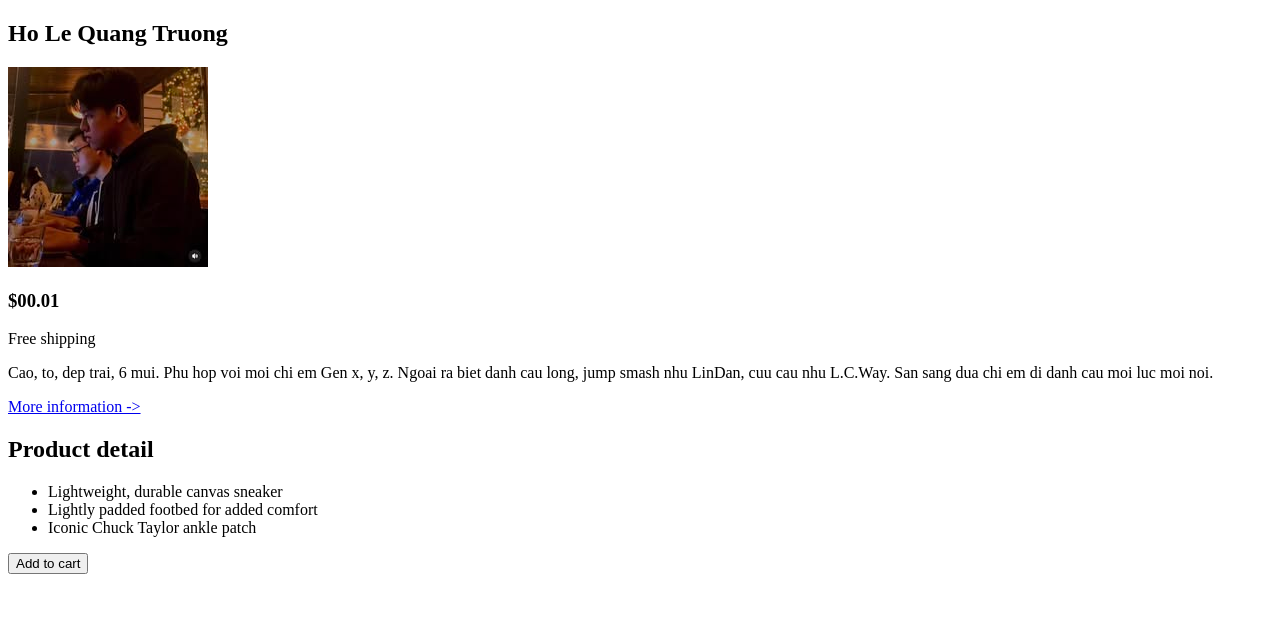
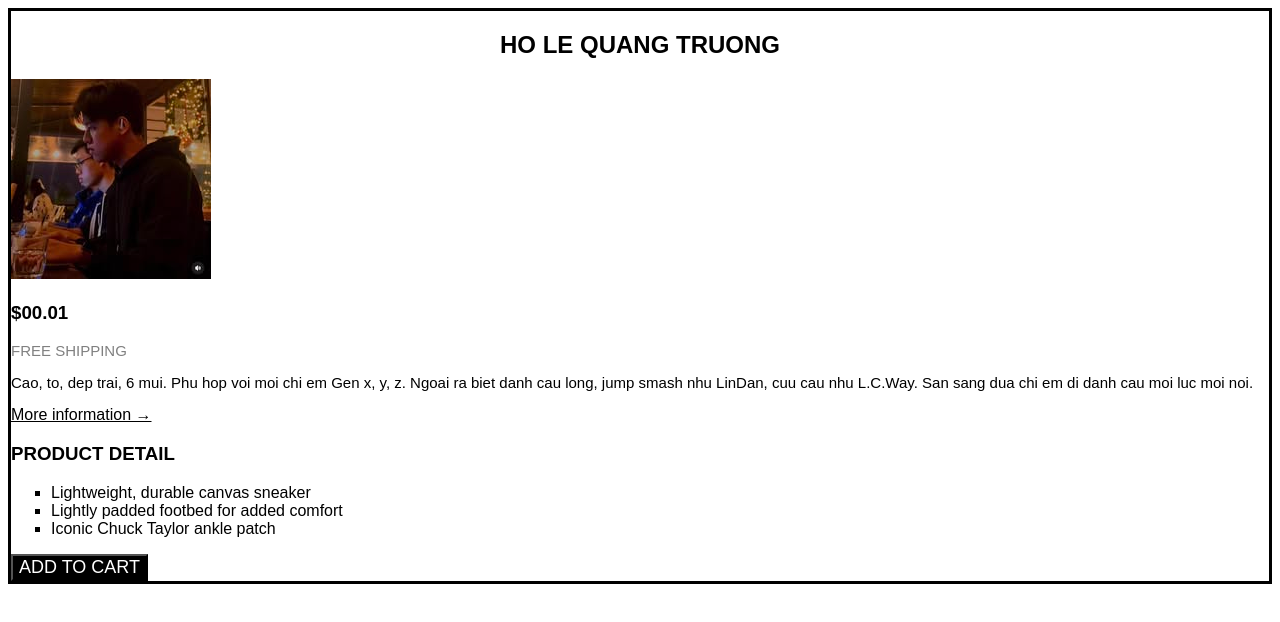
Before and after one commit to LeeT-Nhan/Anh_Truong_ga, a plain HTML site: page index.html in a window 1280 px wide. Drawn offline with Linux system fonts and the light colour scheme.

Commit message:
add css file

```diff
--- a/index.html
+++ b/index.html
@@ -4,16 +4,17 @@
     <meta charset="UTF-8">
     <meta name="viewport" content="width=device-width, initial-scale=1.0">
     <title>Ga anh Truong</title>
+    <link rel="stylesheet" href="style.css">
 </head>
 <body>
     <article class="item">
         <h1 class="item_name">Ho Le Quang Truong</h1>
         <img src="images/AT.jpg" alt="" class="item_image">
         <h3 class="item_sellprice">$00.01</h3>
-        <p class="item_text">Free shipping</p>
+        <p class="item_text item_ship">Free shipping</p>
         <p class="item_text">Cao, to, dep trai, 6 mui. Phu hop voi moi chi em Gen x, y, z. Ngoai ra biet danh cau long, jump smash nhu LinDan, cuu cau nhu L.C.Way. San sang dua chi em di danh cau moi luc moi noi.</p>
-        <a href="https://www.facebook.com/hoquangtruong.le" class="item_link">More information -></a>
-        <h2 class="item_PD">Product detail</h2>
+        <a href="https://www.facebook.com/hoquangtruong.le" class="item_link">More information &rarr; </a>
+        <h3 class="item_PD">Product detail</h3>
         <ul class="item_list">
             <li>Lightweight, durable canvas sneaker</li>
             <li>Lightly padded footbed for added comfort</li>
--- /dev/null
+++ b/style.css
@@ -0,0 +1,39 @@
+* {
+    box-sizing: border-box;
+    font-family: Arial, Helvetica, sans-serif;
+}
+
+.item {
+    border: 3px solid black;
+}
+
+.item_name,
+.item_sellprice,
+.item_PD,
+.item_ship,
+.item_bt {
+    text-transform: uppercase;
+}
+
+.item_name {
+    width: 100%;
+    text-align: center;
+}
+
+.item_ship {
+    color: gray;
+}
+.item_text{
+    font-size: 15px;
+}
+.item_link{
+    color:black;
+}
+.item_list > li {
+    list-style: square;
+}
+.item_bt{
+color:white;
+background-color: black;
+font-size: 18px;
+}
```
